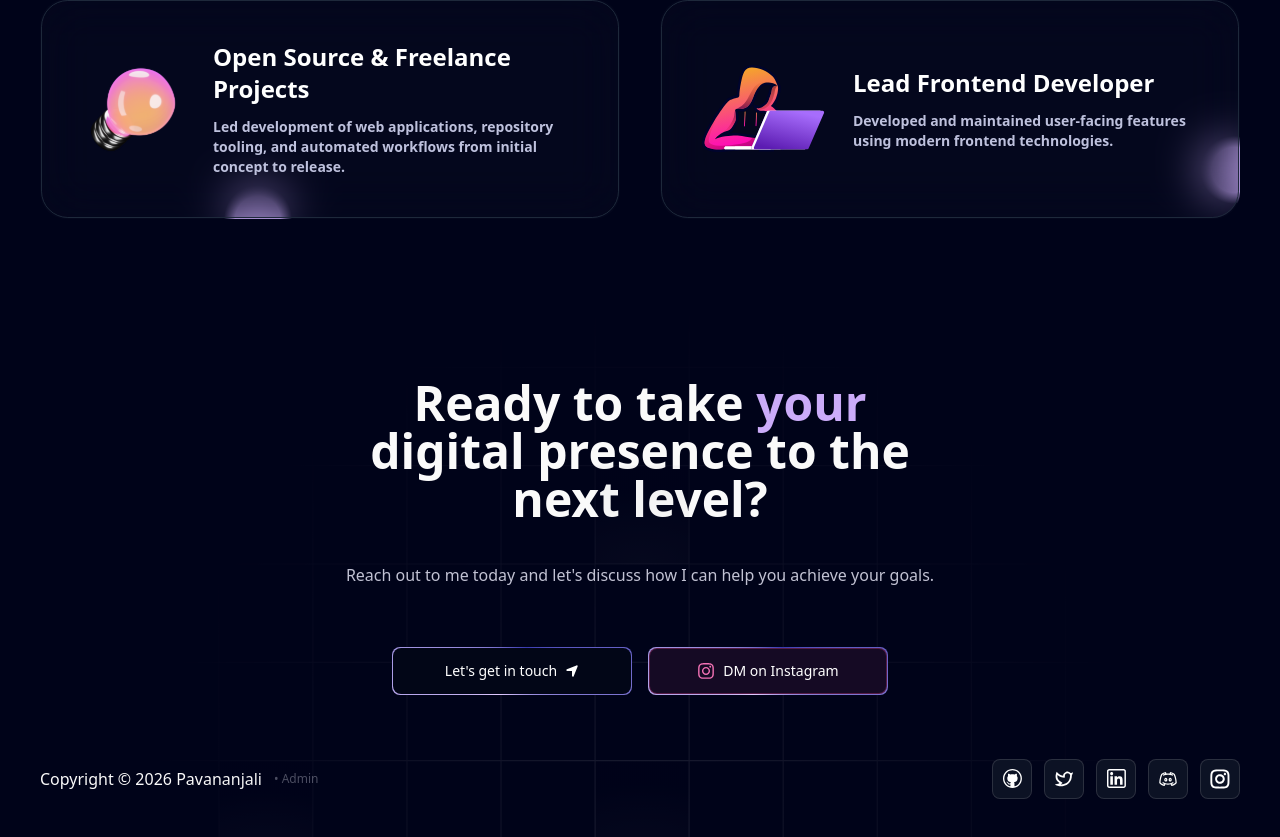
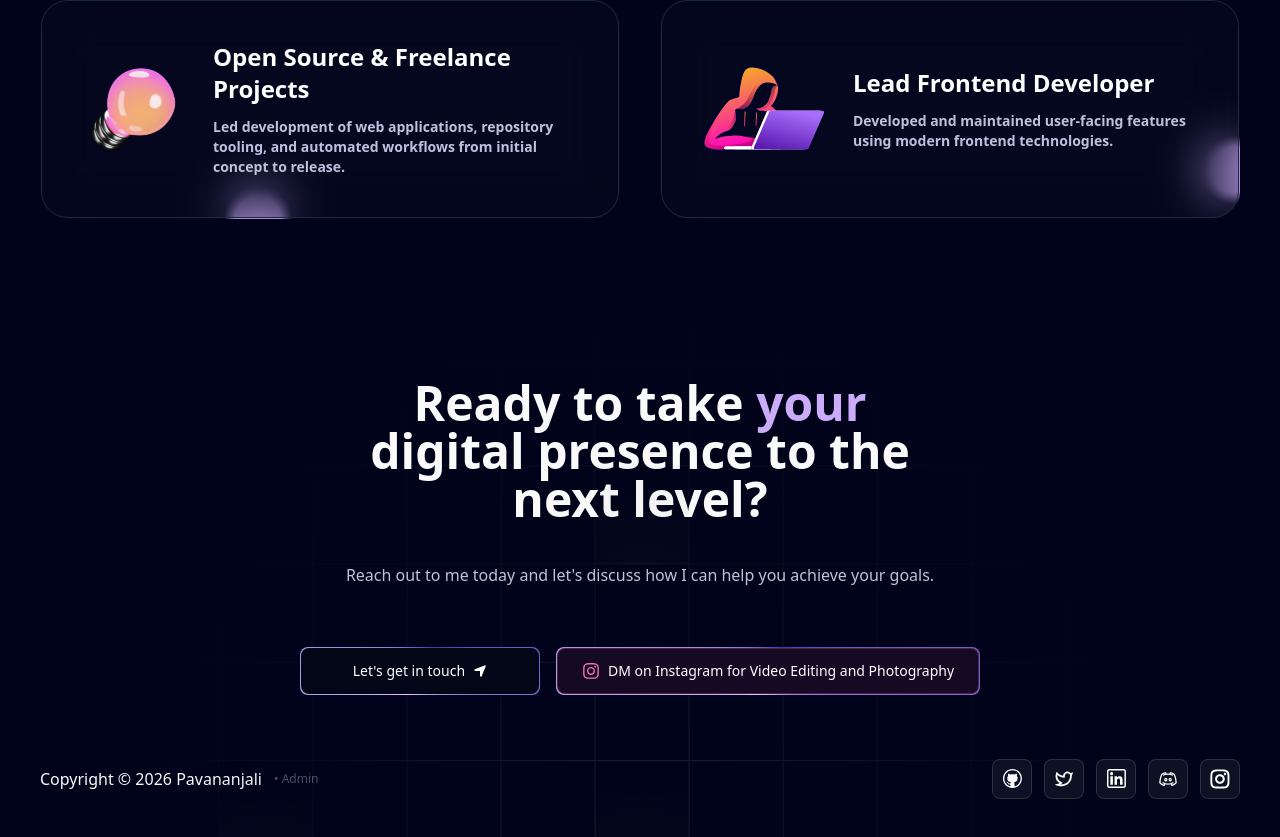
Before and after one commit to Anjaliavv51/prt, a Next.js app: page / in a window 1280 px wide. Shown: the part 4689-5526 px from the top of the page. Built offline with nearby package versions, Linux system fonts and the light colour scheme.

Commit message:
feat: update Instagram CTA to DM on Instagram for Video Editing and Photography

```diff
--- a/components/Footer.tsx
+++ b/components/Footer.tsx
@@ -49,10 +49,11 @@ const Footer = ({ email, socialMedia }: FooterProps) => {
             rel="noopener noreferrer"
           >
             <MagicButton
-              title="DM on Instagram"
-              icon={<FaInstagram className="text-pink-400 text-lg" />}
+              title="DM on Instagram for Video Editing and Photography"
+              icon={<FaInstagram className="text-pink-400 text-lg flex-shrink-0" />}
               position="left"
-              otherClasses="!bg-[#150a24] hover:!bg-[#220d3a] border border-pink-500/30 text-white"
+              buttonClasses="md:!w-auto"
+              otherClasses="!bg-[#150a24] hover:!bg-[#220d3a] border border-pink-500/30 text-white !px-6"
             />
           </a>
         </div>
--- a/components/Hero.tsx
+++ b/components/Hero.tsx
@@ -51,10 +51,10 @@ const Hero = ({ data }: HeroProps) => {
     {
       name: "Instagram",
       handle: "@nameits.any",
-      desc: "Fastest response for quick questions & DMs",
+      desc: "DM on Instagram for Video Editing, Photography & Creative Inquiries",
       url: "https://www.instagram.com/nameits.any",
       icon: <FaInstagram className="text-xl text-pink-400" />,
-      badge: "Active",
+      badge: "DM Here",
       color: "hover:border-pink-500/50 hover:bg-pink-500/10",
     },
     {
--- a/components/MagicButton.tsx
+++ b/components/MagicButton.tsx
@@ -15,16 +15,18 @@ const MagicButton = ({
   position,
   handleClick,
   otherClasses,
+  buttonClasses,
 }: {
   title: string;
   icon: React.ReactNode;
   position: string;
   handleClick?: () => void;
   otherClasses?: string;
+  buttonClasses?: string;
 }) => {
   return (
     <button
-      className="relative inline-flex h-12 w-full md:w-60 md:mt-10 overflow-hidden rounded-lg p-[1px] focus:outline-none"
+      className={`relative inline-flex h-12 w-full md:w-60 md:mt-10 overflow-hidden rounded-lg p-[1px] focus:outline-none ${buttonClasses || ""}`}
       onClick={handleClick}
     >
       <span className="absolute inset-[-1000%] animate-[spin_2s_linear_infinite] bg-[conic-gradient(from_90deg_at_50%_50%,#E2CBFF_0%,#393BB2_50%,#E2CBFF_100%)]" />
```
